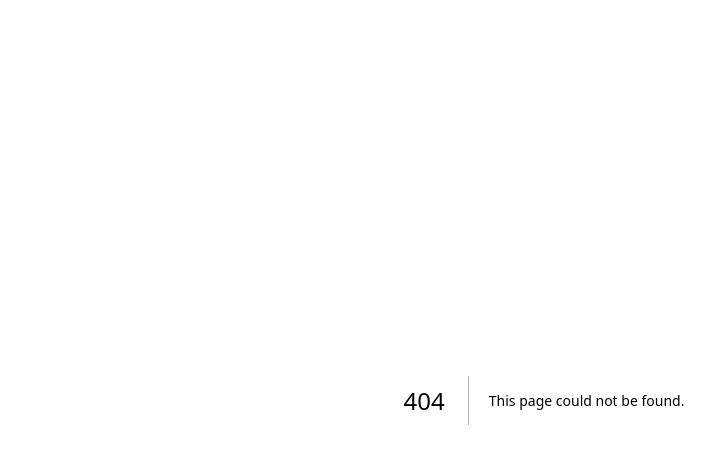
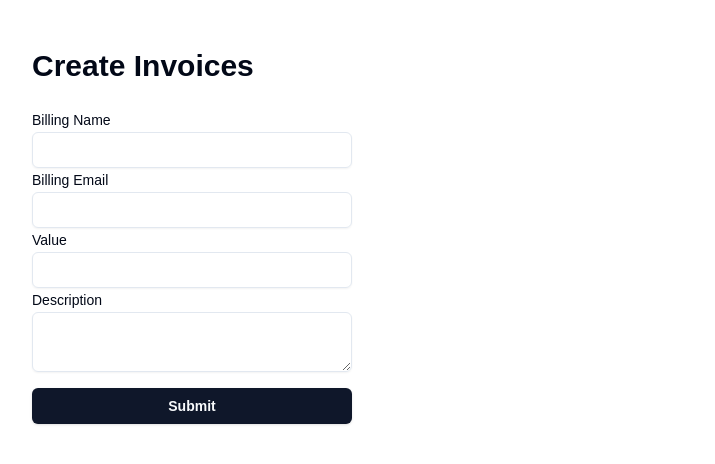
Before and after one commit to om0852/invoice-management, a Next.js app: page /invoices/new in a window 1280 px wide. Before the commit this address had no page. Shown: the top 464 px of the page, without its empty margins (96-811 px from the left). Built offline with nearby package versions, Linux system fonts and the light colour scheme; no server answers; the database is empty.

Commit message:
create db connection

```diff
--- a/package.json
+++ b/package.json
@@ -14,8 +14,10 @@
     "@radix-ui/react-slot": "^1.1.0",
     "class-variance-authority": "^0.7.0",
     "clsx": "^2.1.1",
+    "drizzle-orm": "^0.35.2",
     "lucide-react": "^0.453.0",
     "next": "14.2.15",
+    "pg": "^8.13.0",
     "react": "^18",
     "react-dom": "^18",
     "tailwind-merge": "^2.5.4",
@@ -23,8 +25,10 @@
   },
   "devDependencies": {
     "@types/node": "^20",
+    "@types/pg": "^8.11.10",
     "@types/react": "^18",
     "@types/react-dom": "^18",
+    "drizzle-kit": "^0.26.2",
     "eslint": "^8",
     "eslint-config-next": "14.2.15",
     "postcss": "^8",
--- /dev/null
+++ b/src/app/invoices/new/page.tsx
@@ -0,0 +1,48 @@
+// "use client"
+import React from "react";
+import { Input } from "@/components/ui/input";
+import { Label } from "@/components/ui/label";
+import { Textarea } from "@/components/ui/textarea";
+import { Button } from "@/components/ui/button";
+import { sql } from "drizzle-orm";
+import { db } from "@/db";
+const Page = async() => {
+  const result  = await db.execute(sql`SELECT current_database()`);
+  console.log(result)
+  return (
+    <>
+      <main className="flex  flex-col justify-center h-full  gap-6 max-w-5xl mx-auto my-12">
+        {" "}
+
+        <div className="flex justify-between">
+          <h1 className="text-3xl font-semibold">Create Invoices</h1>
+        </div>
+        <form className="grid gap-4 max-w-xs">
+          <div>
+            <div>
+              <Label htmlFor="name">Billing Name</Label>
+              <Input name="name" id="name" type="text" />
+            </div>
+            <div>
+              <Label htmlFor="email">Billing Email</Label>
+              <Input name="email" id="email" type="text" />
+            </div>
+            <div>
+              <Label htmlFor="value">Value</Label>
+              <Input name="value" id="value" type="text" />
+            </div>
+            <div>
+              <Label htmlFor="description">Description</Label>
+              <Textarea id="description" name="description"></Textarea>
+            </div>
+            <div className="mt-4">
+              <Button className="w-full font-semibold">Submit</Button>
+            </div>
+          </div>
+        </form>
+      </main>
+    </>
+  );
+};
+
+export default Page;
--- /dev/null
+++ b/src/components/ui/textarea.tsx
@@ -0,0 +1,24 @@
+import * as React from "react"
+
+import { cn } from "@/lib/utils"
+
+export interface TextareaProps
+  extends React.TextareaHTMLAttributes<HTMLTextAreaElement> {}
+
+const Textarea = React.forwardRef<HTMLTextAreaElement, TextareaProps>(
+  ({ className, ...props }, ref) => {
+    return (
+      <textarea
+        className={cn(
+          "flex min-h-[60px] w-full rounded-md border border-input bg-transparent px-3 py-2 text-sm shadow-sm placeholder:text-muted-foreground focus-visible:outline-none focus-visible:ring-1 focus-visible:ring-ring disabled:cursor-not-allowed disabled:opacity-50",
+          className
+        )}
+        ref={ref}
+        {...props}
+      />
+    )
+  }
+)
+Textarea.displayName = "Textarea"
+
+export { Textarea }
--- /dev/null
+++ b/src/db/index.ts
@@ -0,0 +1,12 @@
+import { drizzle } from "drizzle-orm/node-postgres";
+import { eq } from "drizzle-orm";
+import { pgTable, text } from "drizzle-orm/pg-core";
+import { Pool } from "pg";
+
+
+const  pool = new Pool({
+    connectionString:process.env.XATA_DATABASE_URL,
+    max:20
+})
+
+export const db = drizzle(pool);
```
Also changed, not shown: 1 other file (tests, documents, lock files or other folders).
